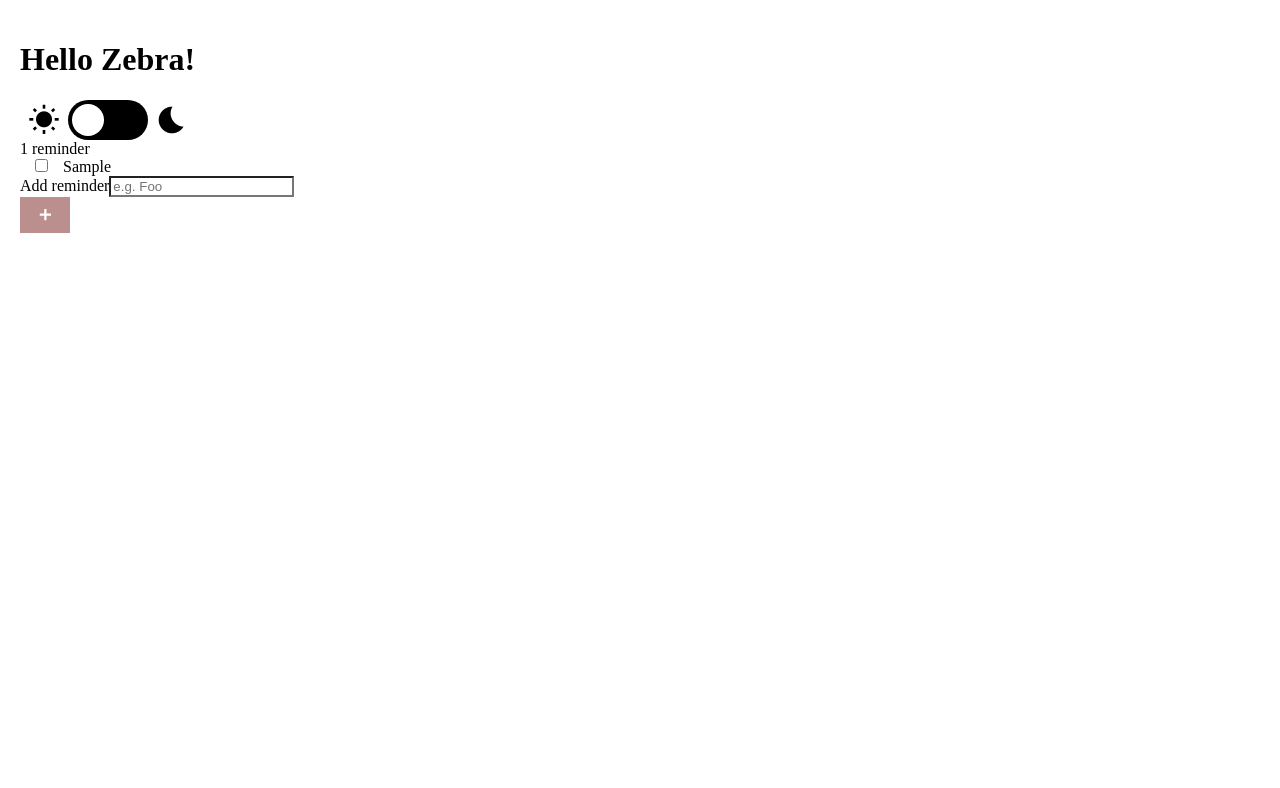
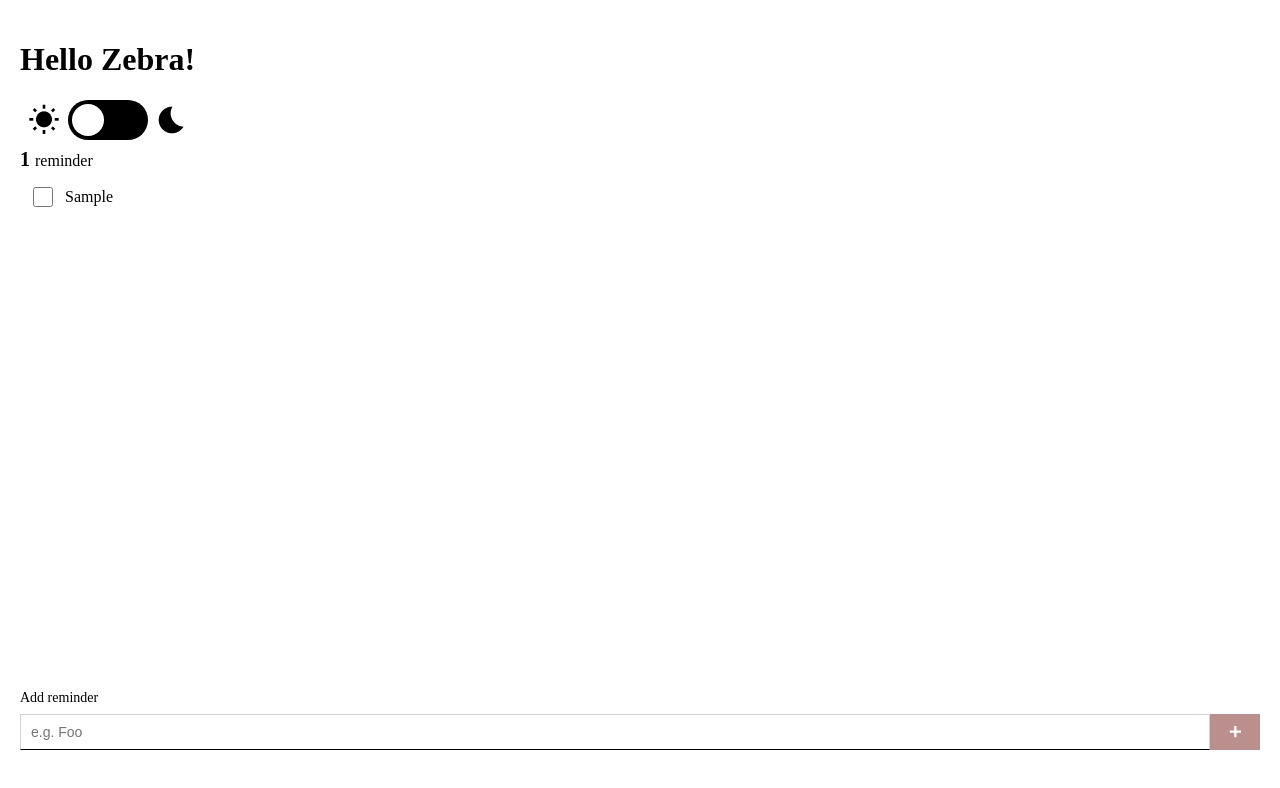
Before and after one commit to Fractalbonita/zebra-project, a React (Create React App) app: page / in a window 1280 px wide. Both pictures are taken after typing "Sample" into the empty fields and a click on the button "add". Shown: the top 788 px of the page. Built offline with nearby package versions, Linux system fonts and the light colour scheme.

Commit message:
Add layout

```diff
--- a/src/components/ModeSwitcher.js
+++ b/src/components/ModeSwitcher.js
@@ -76,11 +76,11 @@ const SliderContainer = styled.div`
   }
 
   input:focus + .slider:before {
-    background-color: rosybrown;
+    background-color: var(--primary);
   }
 
-  input:checked:focus + .slider:before {
-    background-color: palegreen;
+  input:hover + .slider:before {
+    background-color: var(--primary);
   }
 
   .slider.round {
--- a/src/components/Reminder.js
+++ b/src/components/Reminder.js
@@ -5,18 +5,56 @@ export default function Reminder({ name, value, onChange }) {
   let { reminder } = name;
 
   return (
-    <li>
+    <StyledListItem>
       <StyledCheckbox
         type="checkbox"
         value={value}
         onChange={onChange}
       ></StyledCheckbox>
-      {reminder}
-    </li>
+      <p>{reminder}</p>
+    </StyledListItem>
   );
 }
 // setStatus((event) => event.target.checked)
 
+const StyledListItem = styled.li`
+  display: grid;
+  grid-template-columns: 45px auto;
+  align-items: center;
+  margin: 1rem 0;
+  word-break: normal;
+
+  p {
+    margin: 0;
+  }
+`;
+
 const StyledCheckbox = styled.input`
-  margin: 0 15px;
+  justify-self: center;
+  border: 1px solid var(--text);
+  border-radius: 50%;
+  box-shadow: 0 0 0 0px var(--primary);
+  margin: 0;
+  outline: none;
+  transition: box-shadow 0.2s;
+  height: 20px;
+  width: 20px;
+
+  &:hover {
+    cursor: pointer;
+  }
+
+  &:focus {
+    border: 2px solid var(--primary);
+  }
+
+  &:checked {
+    background-color: var(--text);
+    color: var(--surface);
+  }
+
+  &:checked + p {
+    text-decoration: line-through;
+    text-decoration-color: var(--text);
+  }
 `;
--- a/src/components/ReminderForm.js
+++ b/src/components/ReminderForm.js
@@ -6,14 +6,15 @@ export default function ReminderForm({ addReminder }) {
   const [value, setValue] = useState('');
 
   return (
-    <form
+    <StyledForm
       onSubmit={(event) => {
         event.preventDefault();
         addReminder(value);
         setValue('');
       }}
     >
-      <label for="reminder">Add reminder</label>
+      <StyledLabel htmlFor="reminder">Add reminder</StyledLabel>
+      <StyledContainer>
         <StyledInput
           ide="reminder"
           type="text"
@@ -22,11 +23,50 @@ export default function ReminderForm({ addReminder }) {
           onChange={(event) => setValue(event.target.value)}
         ></StyledInput>
         <Button type="submit" name="add" icon="add"></Button>
-    </form>
+      </StyledContainer>
+    </StyledForm>
   );
 }
 
+const StyledForm = styled.form`
+  position: fixed;
+  bottom: 50px;
+  width: calc(100vw - 40px);
+`;
+
+const StyledLabel = styled.label`
+  display: block;
+  font-size: 14px;
+  margin: 0.5rem 0;
+`;
+
+const StyledContainer = styled.div`
+  display: flex;
+  flex-direction: row;
+`;
+
 const StyledInput = styled.input`
   background-color: var(--surface);
+  border: none;
+  border-bottom: 1px solid var(--text);
+  border-top: 1px solid lightgrey;
+  border-left: 1px solid lightgrey;
+  border-right: 1px solid lightgrey;
   color: var(--text);
+  height: 36px;
+  font-size: 16px;
+  padding: 0 10px;
+  width: 100%;
+
+  &::placeholder {
+    font-size: 14px;
+  }
+
+  &:hover {
+    cursor: text;
+  }
+
+  &:focus {
+    border: 1.5px solid var(--primary);
+  }
 `;
--- a/src/components/ReminderList.js
+++ b/src/components/ReminderList.js
@@ -5,8 +5,10 @@ import Reminder from './Reminder';
 export default function ReminderList({ reminders }) {
   return (
     <div>
-      <span>{reminders.length} </span>
-      <span>{reminders.length !== 1 ? 'reminders' : 'reminder'}</span>
+      <StyledCounter>
+        <span>{reminders.length} </span>
+        <span>{reminders.length !== 1 ? 'reminders' : 'reminder'}</span>
+      </StyledCounter>
       <StyledReminderList>
         {reminders &&
           reminders.map((reminder) => (
@@ -21,6 +23,15 @@ export default function ReminderList({ reminders }) {
   );
 }
 
+const StyledCounter = styled.div`
+  margin: 0.5rem 0;
+
+  span:first-of-type {
+    font-size: 20px;
+    font-weight: bold;
+  }
+`;
+
 const StyledReminderList = styled.ul`
   list-style: none;
   margin: 0;
```
Lines whose indentation alone changed are shown as unchanged.
